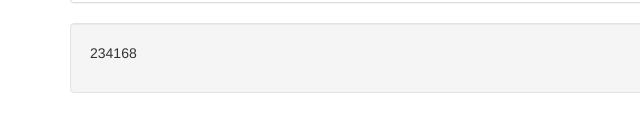
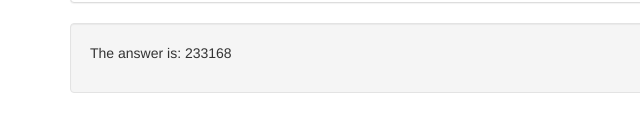
Before and after one commit to PoterekM/euler1JS, a plain HTML site: page index.html in a window 1280 px wide. Shown: the part 236-368 px from the top of the page, 0-640 px from the left. Drawn offline with Linux system fonts and the light colour scheme.

Commit message:
modify code for correct answer to be less than 1000

```diff
--- a/index.html
+++ b/index.html
@@ -4,7 +4,7 @@
     <meta charset="utf-8">
     <title>Euler 1</title>
     <link href="css/bootstrap.css" rel="stylesheet" type="text/css">
-    <link href="css/styles.css" rel="stylesheet" type="text/css">
+    <!-- <link href="css/styles.css" rel="stylesheet" type="text/css"> -->
     <script src="js/jquery-3.2.1.js"></script>
     <script src="js/scripts.js"></script>
   </head>
@@ -21,7 +21,7 @@
         </div>
       </div>
       <div class="well">
-        <p id="answer"></p>
+        <p> The answer is: <span id="answer"></span></p>
       </div>
     </div>
   </body>
--- a/js/scripts.js
+++ b/js/scripts.js
@@ -1,7 +1,9 @@
 function naturalNumbers(number) {
   var total = 0;
-  for (var i = 1; i <= 1000; i ++) {
-    if ((i % 5) === 0 || (i % 3) === 0) {
+  for (var i = 1; i < 1000; i ++) {
+    if ((i % 5) === 0) {
+      total += (i);
+    } else if ((i % 3) === 0) {
       total += (i);
     }
   }
```
